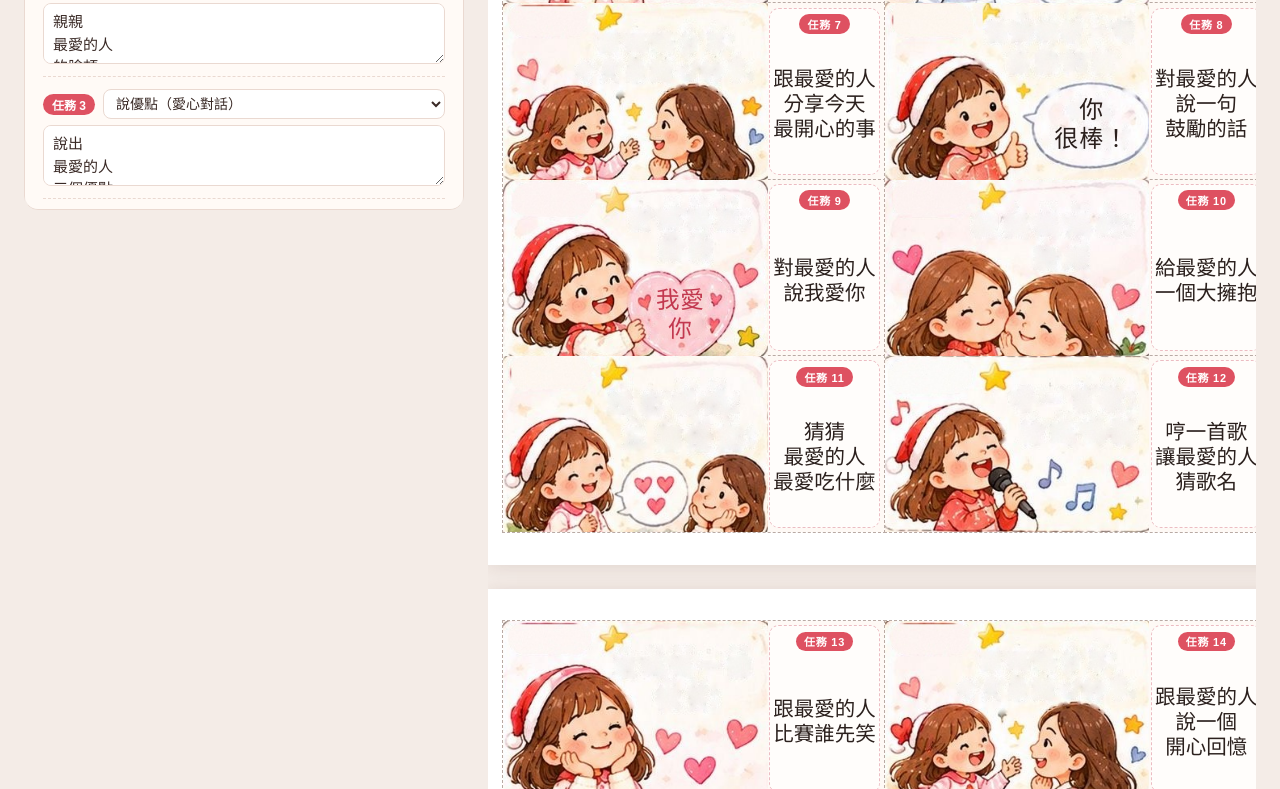
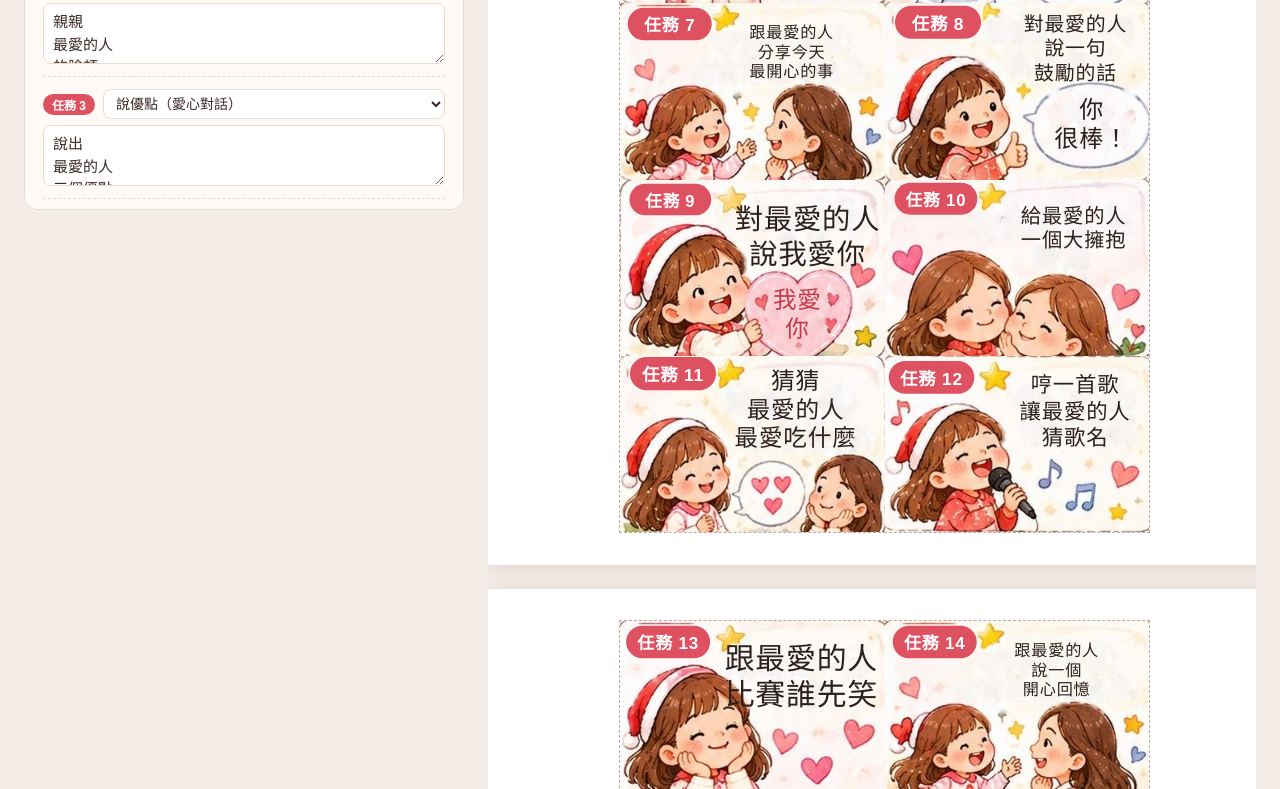
Before and after one commit to alanahsieh0826-code/love-task-cards, a plain HTML site: page index.html in a window 1280 px wide. Shown: the part 582-1371 px from the top of the page. Drawn offline with Linux system fonts and the light colour scheme; a small style sheet from the web is missing.

Commit message:
預設改成文字寫在插圖空白處
Co-Authored-By: Claude Opus 5.5 <noreply@anthropic.com>

```diff
--- a/index.html
+++ b/index.html
@@ -260,7 +260,7 @@ const DEFAULTS = [
 const COUNT = DEFAULTS.length;   // 24 cards
 const PER_PAGE = 12;             // 2 × 6 per A4
 
-const KEY = "love-task-cards-v3";
+const KEY = "love-task-cards-v4";
 let state = load();
 
 function load() {
@@ -271,7 +271,7 @@ function load() {
   return fresh();
 }
 function fresh() {
-  return { who: DEFAULT_WHO, showNum: true, mode: "side", tasks: DEFAULTS.map(t => ({ ...t, bubble: t.bubble || "" })) };
+  return { who: DEFAULT_WHO, showNum: true, mode: "inside", tasks: DEFAULTS.map(t => ({ ...t, bubble: t.bubble || "" })) };
 }
 function save() { try { localStorage.setItem(KEY, JSON.stringify(state)); } catch (e) {} }
 
@@ -283,7 +283,7 @@ const numEl = document.getElementById("showNum");
 function buildEditor() {
   whoEl.value = state.who;
   numEl.checked = state.showNum;
-  (state.mode === "inside" ? document.getElementById("modeInside") : document.getElementById("modeSide")).checked = true;
+  (state.mode === "side" ? document.getElementById("modeSide") : document.getElementById("modeInside")).checked = true;
   tasksEl.innerHTML = "";
   state.tasks.forEach((t, i) => {
     const wrap = document.createElement("div");
@@ -384,7 +384,7 @@ function update(i) {
     bp.style.display = "none";
   }
 
-  const inside = state.mode === "inside";
+  const inside = state.mode !== "side";
   const it = card.querySelector(".in-text"), ig = card.querySelector(".in-tag");
   place(it, p.text);
   place(ig, [cx0 + TAG[0], cy0 + TAG[1], cx0 + TAG[2], cy0 + TAG[3]]);
@@ -401,7 +401,7 @@ function update(i) {
 }
 
 function renderAll() {
-  document.body.classList.toggle("inside", state.mode === "inside"); state.tasks.forEach((_, i) => update(i)); }
+  document.body.classList.toggle("inside", state.mode !== "side"); state.tasks.forEach((_, i) => update(i)); }
 
 for (let i = 0; i < COUNT; i++) cards.push(makeCard(sheets[Math.floor(i / PER_PAGE)]));
 buildEditor();
```
Also changed, not shown: 愛的任務卡.html (+5 -5 lines), 1 other file.
